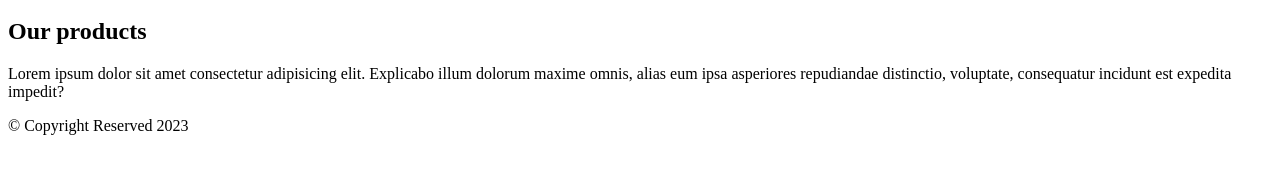
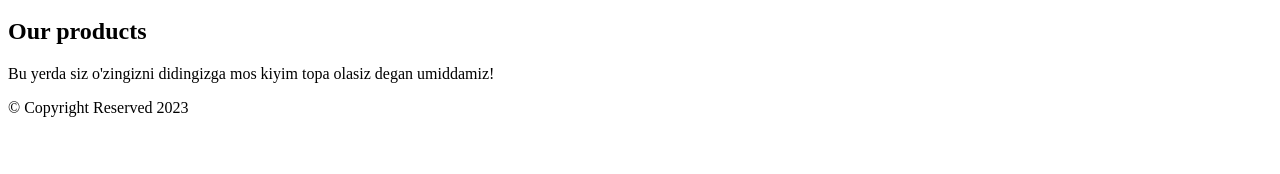
Before and after one commit to Muhammadrizoqori/Online-store, a plain HTML site: page index.html in a window 1280 px wide. Shown: the part 136-310 px from the top of the page. Drawn offline with Linux system fonts and the light colour scheme.

Commit message:
I changed paragrif p

```diff
--- a/index.html
+++ b/index.html
@@ -24,7 +24,7 @@
         <div class="countainer">
             <h2>Our products</h2>
             <p>
-             Lorem ipsum dolor sit amet consectetur adipisicing elit. Explicabo illum dolorum maxime omnis, alias eum ipsa asperiores repudiandae distinctio, voluptate, consequatur incidunt est expedita impedit?
+            Bu yerda siz o'zingizni didingizga mos kiyim topa olasiz degan umiddamiz!
             </p>
         </div>
     </main>
```
